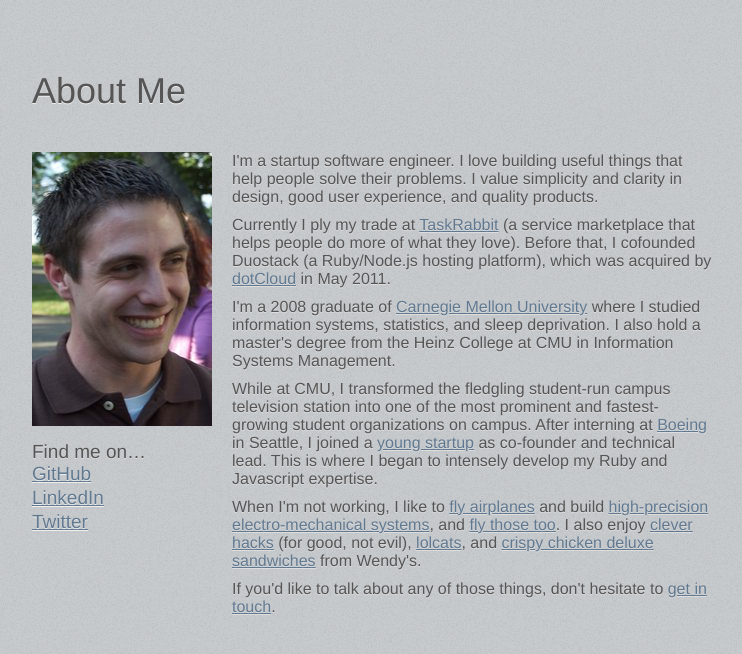
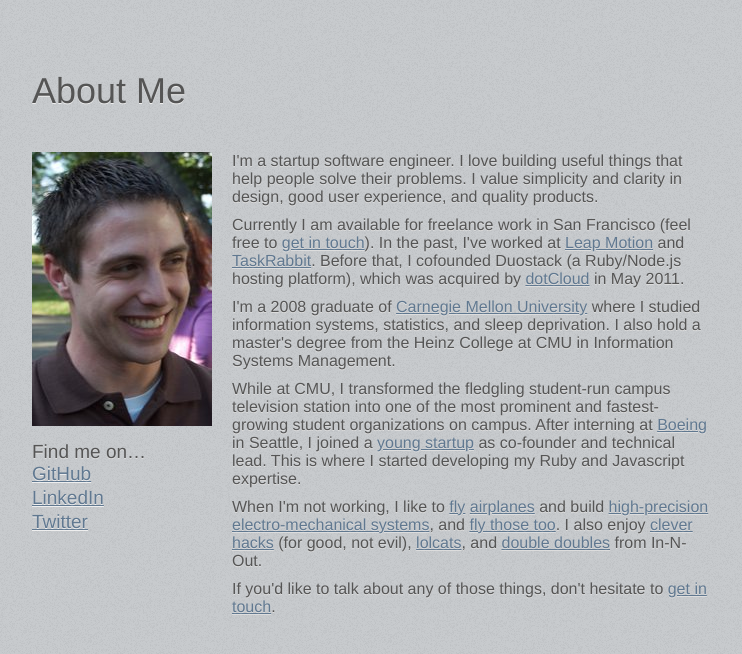
Before and after one commit to tfe/toddeichel.com, a Jekyll site: the page built from about/index.html, in a window 1280 px wide. Shown: the top 654 px of the page, without its empty margins (268-1010 px from the left). Built offline with Jekyll 4.4.1, drawn with Linux system fonts in a browser that asks for light colours.

Commit message:
Copy updates, link fixes, whitespace removal.

```diff
--- a/about/index.html
+++ b/about/index.html
@@ -19,15 +19,35 @@
     </ol>
   </div>
 
-  <p>I'm a startup software engineer. I love building useful things that help people solve their problems. I value simplicity and clarity in design, good user experience, and quality products.</p>
+  <p>I'm a startup software engineer. I love building useful things that help people solve their problems. I value
+  simplicity and clarity in design, good user experience, and quality products.</p>
 
-  <p>Currently I ply my trade at <a href="http://www.taskrabbit.com/">TaskRabbit</a> (a service marketplace that helps people do more of what they love). Before that, I cofounded Duostack (a Ruby/Node.js hosting platform), which was acquired by <a href="http://www.dotcloud.com/">dotCloud</a> in May 2011.</p>
+  <p>Currently I am available for freelance work in San Francisco (feel free to
+  <a href="http://www.google.com/recaptcha/mailhide/d?k=01X5dvct3G1lV6RQ7I9o926Q==&amp;c=yFCF6ggEo7qzlyMWQVdFAUqwmfpJZjiknbdqfnRmPEk=" onclick="window.open('http://www.google.com/recaptcha/mailhide/d?k\07501X5dvct3G1lV6RQ7I9o926Q\75\75\46c\75yFCF6ggEo7qzlyMWQVdFAUqwmfpJZjiknbdqfnRmPEk\075', '', 'toolbar=0,scrollbars=0,location=0,statusbar=0,menubar=0,resizable=0,width=500,height=300'); return false;">get in touch</a>).
+  In the past, I've worked at <a href="https://www.leapmotion.com">Leap Motion</a> and
+  <a href="http://www.taskrabbit.com/">TaskRabbit</a>. Before that, I cofounded Duostack (a Ruby/Node.js hosting
+  platform), which was acquired by <a href="http://www.dotcloud.com/">dotCloud</a> in May 2011.</p>
 
-  <p>I'm a 2008 graduate of <a href="http://cmu.edu/">Carnegie Mellon University</a> where I studied information systems, statistics, and sleep deprivation. I also hold a master's degree from the Heinz College at CMU in Information Systems Management.</p>
+  <p>I'm a 2008 graduate of <a href="http://cmu.edu/">Carnegie Mellon University</a> where I studied information
+  systems, statistics, and sleep deprivation. I also hold a master's degree from the Heinz College at CMU in
+  Information Systems Management.</p>
 
-  <p>While at CMU, I transformed the fledgling student-run campus television station into one of the most prominent and fastest-growing student organizations on campus. After interning at <a href="http://boeing.com/">Boeing</a> in Seattle, I joined a <a href="http://www.fooala.com/">young startup</a> as co-founder and technical lead. This is where I began to intensely develop my Ruby and Javascript expertise.</p>
+  <p>While at CMU, I transformed the fledgling student-run campus television station into one of the most
+  prominent and fastest-growing student organizations on campus. After interning at
+  <a href="http://boeing.com/">Boeing</a> in Seattle, I joined a
+  <a href="http://s3.amazonaws.com/crunchbase_prod_assets/assets/images/original/0006/3341/63341v1.png">young
+  startup</a> as co-founder and technical lead. This is where I started developing my Ruby and Javascript
+  expertise.</p>
 
-  <p>When I'm not working, I like to <a href="http://sphotos.ak.fbcdn.net/hphotos-ak-ash1/hs279.ash1/20671_583420523479_4803440_34005652_7766763_n.jpg">fly airplanes</a> and build <a href="http://farm3.static.flickr.com/2187/2888525522_6c77d73ba3_z.jpg">high-precision electro-mechanical systems</a>, and <a href="http://farm4.static.flickr.com/3021/2888517968_4393ed6ed9_z.jpg">fly those too</a>. I also enjoy <a href="http://lifehacker.com/5499838/binder-clips-as-cable-catchers-redux">clever hacks</a> (for good, not evil), <a href="http://icanhascheezburger.com/">lolcats</a>, and <a href="http://www.wendys.com/food/Product.jsp?family=2&product=79">crispy chicken deluxe sandwiches</a> from Wendy's.</p>
+  <p>When I'm not working, I like to
+  <a href="https://fbcdn-sphotos-e-a.akamaihd.net/hphotos-ak-ash4/480191_10100169160452939_669067727_n.jpg">fly</a>
+  <a href="https://fbcdn-sphotos-c-a.akamaihd.net/hphotos-ak-frc1/428002_831211613149_723598799_n.jpg">airplanes</a>
+  and build <a href="http://farm3.static.flickr.com/2187/2888525522_6c77d73ba3_z.jpg">high-precision
+  electro-mechanical systems</a>, and
+  <a href="http://farm4.static.flickr.com/3021/2888517968_4393ed6ed9_z.jpg">fly those too</a>. I also enjoy
+  <a href="http://lifehacker.com/5499838/binder-clips-as-cable-catchers-redux">clever hacks</a> (for good, not evil),
+  <a href="http://icanhascheezburger.com/">lolcats</a>, and <a href="http://www.in-n-out.com/menu.aspx">double
+  doubles</a> from In-N-Out.</p>
 
   <p>If you'd like to talk about any of those things, don't hesitate to <a href="http://www.google.com/recaptcha/mailhide/d?k=01X5dvct3G1lV6RQ7I9o926Q==&amp;c=yFCF6ggEo7qzlyMWQVdFAUqwmfpJZjiknbdqfnRmPEk=" onclick="window.open('http://www.google.com/recaptcha/mailhide/d?k\07501X5dvct3G1lV6RQ7I9o926Q\75\75\46c\75yFCF6ggEo7qzlyMWQVdFAUqwmfpJZjiknbdqfnRmPEk\075', '', 'toolbar=0,scrollbars=0,location=0,statusbar=0,menubar=0,resizable=0,width=500,height=300'); return false;">get in touch</a>.</p>
 
```
